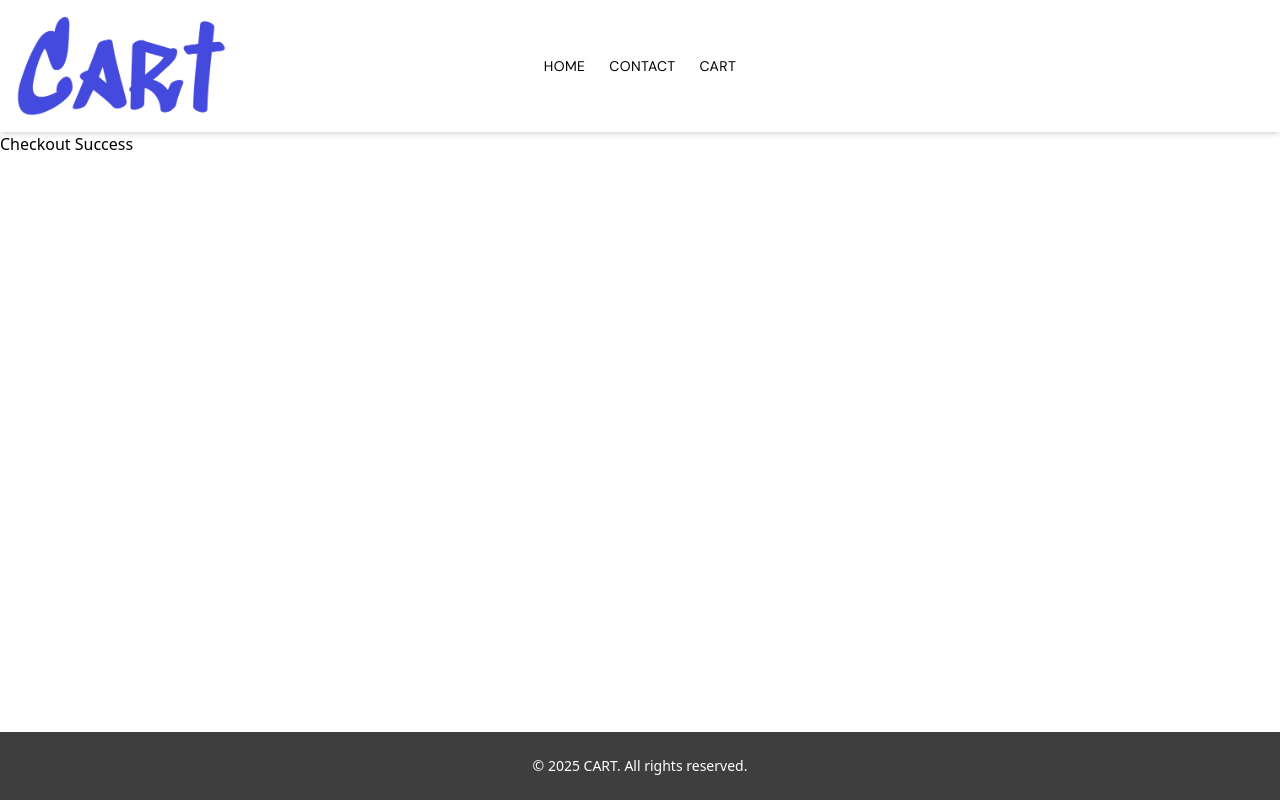
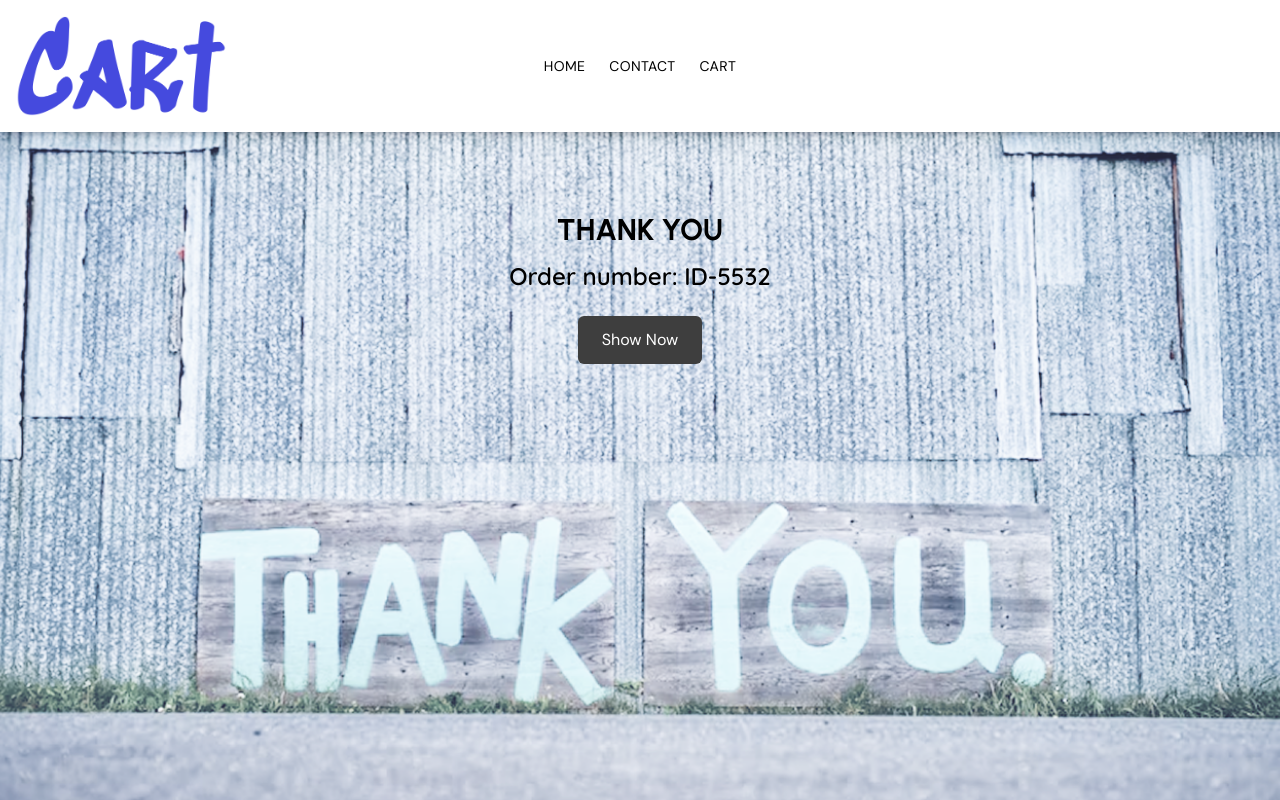
Before and after one commit to marned91/javascript-framework-ca, a React (Vite) app: page /success in a window 1280 px wide. Shown: the top 800 px of the page. Built offline with nearby package versions, Linux system fonts and the light colour scheme.

Commit message:
Adding checkout success

```diff
--- a/src/components/HeroSection.tsx
+++ b/src/components/HeroSection.tsx
@@ -13,7 +13,7 @@ export function HeroSection({ onScrollClick }: props) {
         </h1>
         <button
           onClick={onScrollClick}
-          className="mt-4 px-6 py-2 bg-dark text-white font-bold rounded cursor-pointer"
+          className="mt-4 px-6 py-2 bg-dark text-white font-bold rounded cursor-pointer hover:bg-black"
         >
           Shop Now
         </button>
--- /dev/null
+++ b/src/components/checkout/ThankYouMessage.tsx
@@ -0,0 +1,28 @@
+import { Link } from 'react-router-dom'
+
+type Props = {
+  image: string
+  orderNumber: string
+}
+
+export function ThankYouMessage({ image, orderNumber }: Props) {
+  return (
+    <div
+      className="min-h-screen bg-cover bg-center px-4"
+      style={{ backgroundImage: `url(${image})` }}
+    >
+      <div className=" flex flex-col justify-center items-center w-full sm:max-w-sm mx-auto">
+        <h1 className="font-large text-3xl font-bold pt-20">THANK YOU</h1>
+        <p className="font-medium text-2xl font-semibold mt-3">
+          Order number: <span className="">{orderNumber}</span>
+        </p>
+        <Link
+          to="/"
+          className="bg-dark hover:bg-black text-white px-6 py-3 rounded-md font-navButtons mt-6"
+        >
+          Show Now
+        </Link>
+      </div>
+    </div>
+  )
+}
--- a/src/layout/Layout.tsx
+++ b/src/layout/Layout.tsx
@@ -4,7 +4,7 @@ import { Footer } from './Footer'
 
 export function Layout() {
   return (
-    <div className="flex flex-col min-h-screen">
+    <div className="flex flex-col min-h-screen overflow-x-hidden w-screen">
       <Header />
       <main className="flex-grow">
         <Outlet />
--- a/src/pages/CartPage.tsx
+++ b/src/pages/CartPage.tsx
@@ -2,7 +2,7 @@ import { useCartStore } from '../store/cart'
 import { useNavigate } from 'react-router-dom'
 import { CartSummary } from '../components/cart/CartSummary'
 import { CartList } from '../components/cart/CartList'
-import { EmptyCart } from '../components/cart/Emptycart'
+import { EmptyCart } from '../components/cart/EmptyCart'
 
 export function CartPage() {
   const cart = useCartStore((state) => state.cart)
--- a/src/pages/CheckoutSuccessPage.tsx
+++ b/src/pages/CheckoutSuccessPage.tsx
@@ -1,3 +1,17 @@
+import { useEffect, useState } from 'react'
+import { useCartStore } from '../store/cart'
+import { ThankYouMessage } from '../components/checkout/ThankYouMessage'
+import CheckoutSuccess from '../assets/checkoutSuccess.png'
+
 export function CheckoutSuccessPage() {
-  return <div>Checkout Success</div>
+  const clearCart = useCartStore((state) => state.clearCart)
+  const [orderNumber, setOrderNumber] = useState('')
+
+  useEffect(() => {
+    clearCart()
+    const randomOrderNumber = 'ID' + Math.floor(1000 - Math.random() * 9000)
+    setOrderNumber(randomOrderNumber)
+  }, [clearCart])
+
+  return <ThankYouMessage image={CheckoutSuccess} orderNumber={orderNumber} />
 }
```
